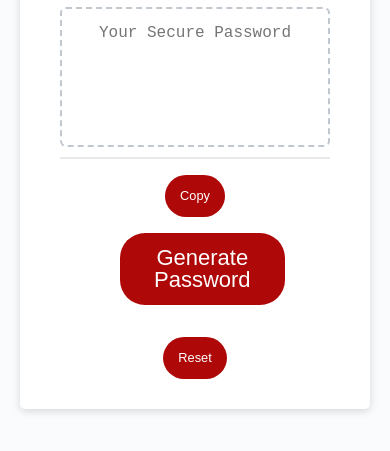
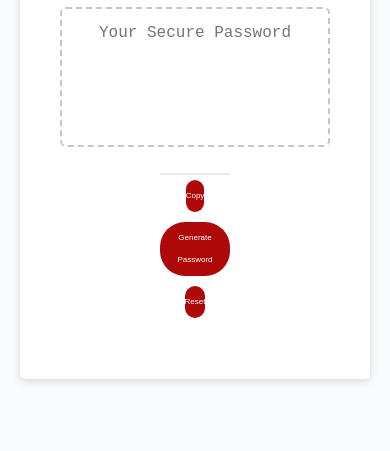
Before and after one commit to Joshsands/password-generator, a plain HTML site: page index.html in a window 390 px wide. Shown: the part 309-760 px from the top of the page. Drawn offline with Linux system fonts and the light colour scheme.

Commit message:
final resolution changes

```diff
--- a/Develop/style.css
+++ b/Develop/style.css
@@ -141,20 +141,40 @@ button[disabled] {
   overflow: hidden;
 }
 
+@media screen and (max-width: 980px) {
+  .btn, .btngen {
+margin: 16px 20px;
+padding: 10px 15px;
+  }
+}
+
 @media (max-width: 690px) {
-  .btn {
+  .btn, .btngen {
     font-size: 1rem;
-    margin: 16px 0px 0px 0px;
-    padding: 10px 15px;
+    margin: 16px 30px;
+    padding: 10px 30px;
   }
-
+  .card-footer {
+margin: 16px 50px;
+padding: 10px 50px;
+  }
   #password {
     font-size: 1rem;
   }
 }
 
 @media (max-width: 500px) {
-  .btn {
+  .btn, .btngen {
     font-size: 0.8rem;
+    margin: 5px 5px;
+    padding: 5px 5px;
   }
 }
+
+@media (max-width: 400px) {
+  .btn, .btngen {
+    font-size: 0.5rem;
+    margin: 5px 0px;
+    padding: 5px 0px;
+  }
+}
```
